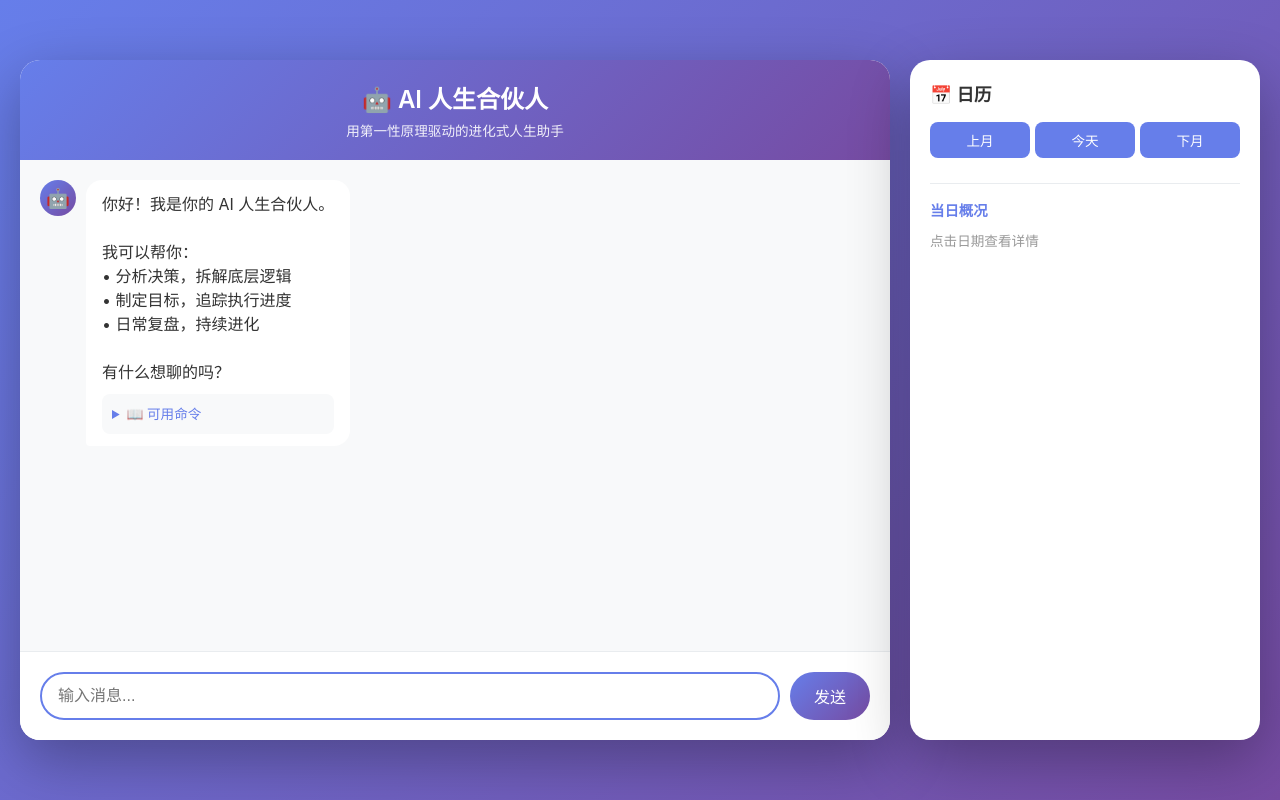
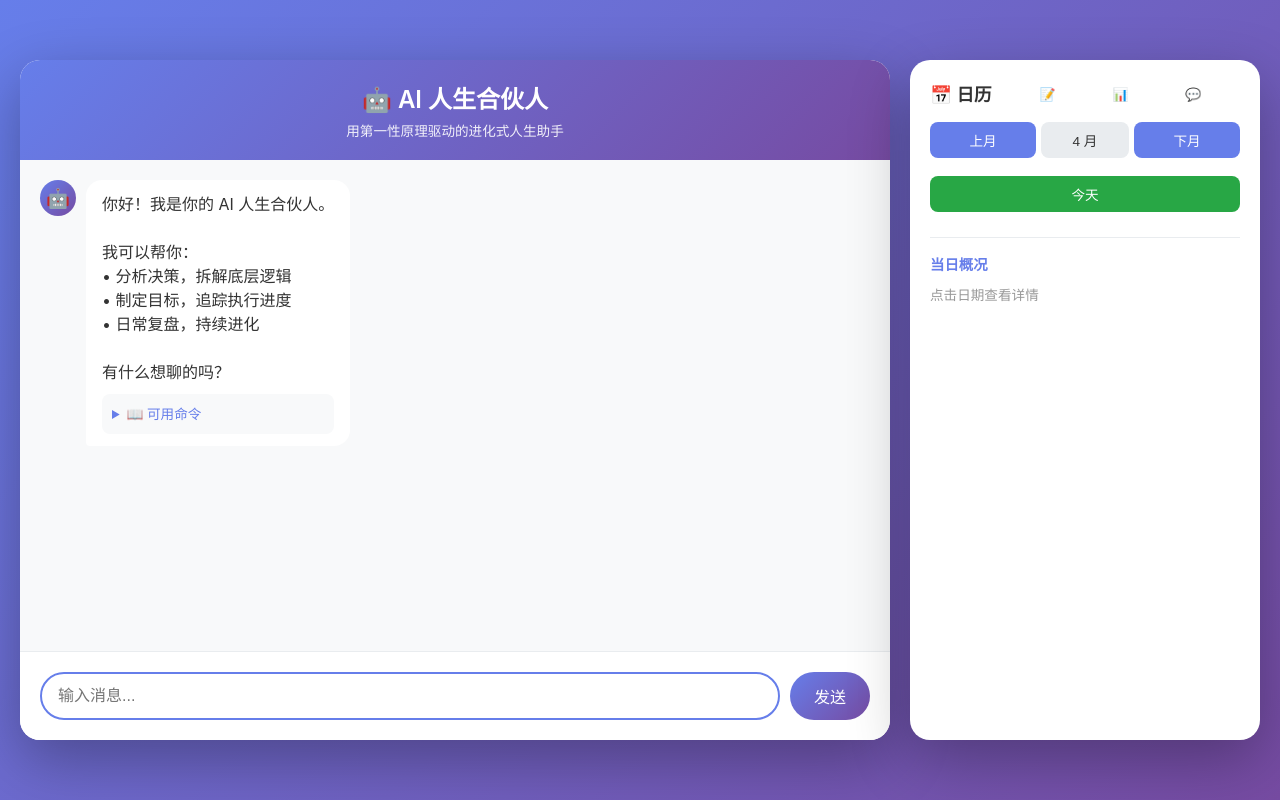
Before and after one commit to jinbala/ai-life-partner, a website: page public/index.html in a window 1280 px wide. Drawn offline with Linux system fonts and the light colour scheme; no server answers.

Commit message:
feat: 主页添加导航链接和月份显示

```diff
--- a/public/index.html
+++ b/public/index.html
@@ -422,13 +422,21 @@
     <div class="calendar-panel">
       <div class="calendar-panel-header">
         <span>📅 日历</span>
-        <a href="/calendar" class="nav-link" style="font-size:0.8rem;padding:4px 10px;">查看全部</a>
+        <div style="display:flex;gap:8px;">
+          <a href="/calendar.html" class="nav-link" style="font-size:0.8rem;padding:4px 10px;">📝 日记</a>
+          <a href="/viz.html" class="nav-link" style="font-size:0.8rem;padding:4px 10px;">📊 数据</a>
+          <a href="/chat" class="nav-link" style="font-size:0.8rem;padding:4px 10px;">💬 聊天</a>
+        </div>
       </div>
 
       <div class="mini-nav">
         <button onclick="prevMonth()">上月</button>
-        <button onclick="goToToday()">今天</button>
+        <button id="currentMonthLabel" style="background:#e9ecef;color:#333;cursor:default;flex:0.8;">4 月</button>
         <button onclick="nextMonth()">下月</button>
+      </div>
+
+      <div class="mini-nav" style="margin-top:8px;">
+        <button onclick="goToToday()" style="background:#28a745;">今天</button>
       </div>
 
       <div id="miniCalendar" class="calendar-mini">
@@ -609,6 +617,12 @@
 
       if (!container) return;
 
+      // 更新月份标签
+      const monthLabel = document.getElementById('currentMonthLabel');
+      if (monthLabel) {
+        monthLabel.textContent = `${month + 1}月`;
+      }
+
       // 星期标题
       const headers = ['日', '一', '二', '三', '四', '五', '六'];
       let html = headers.map(h => `<div class="day-header">${h}</div>`).join('');
```
